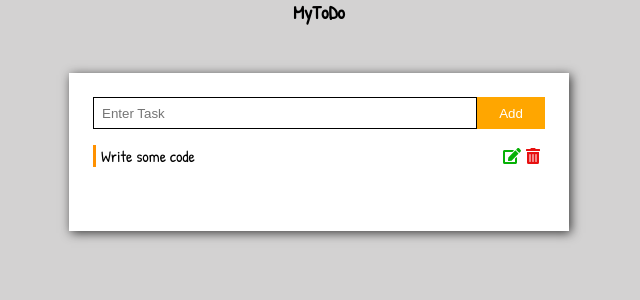
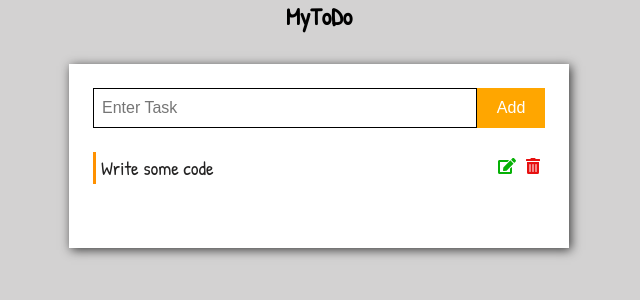
Before and after one commit to Chizycodes/React-Redux-ToDo-App, a React (Create React App) app: page /todolist in a window 1280 px wide. Shown: the top 300 px of the page, without its empty margins (321-961 px from the left). Built offline with nearby package versions, Linux system fonts and the light colour scheme.

Commit message:
fix errors

```diff
--- a/package.json
+++ b/package.json
@@ -3,6 +3,7 @@
   "version": "0.1.0",
   "private": true,
   "dependencies": {
+    "@fortawesome/fontawesome-svg-core": "^1.2.36",
     "@fortawesome/free-solid-svg-icons": "^5.15.4",
     "@fortawesome/react-fontawesome": "^0.1.16",
     "@testing-library/jest-dom": "^5.11.4",
--- a/src/components/Todo.js
+++ b/src/components/Todo.js
@@ -11,7 +11,7 @@ const Todo = ({task, isCompleted, id, toggleTodo}) => {
     >
       <CSSTransition key="normal" timeout={500} className="task-text">
         <li className="todo-list" onDoubleClick={toggleTodo}>
-          <span>{task}</span>
+          <span className="text">{task}</span>
           <div>
             <span className="edit">
 
--- a/src/components/TodoList.js
+++ b/src/components/TodoList.js
@@ -11,7 +11,7 @@ const TodoList = () => {
     console.log(todo);
     return (
       <div className="todoDiv">
-        <h3>MyToDo</h3>
+        <h2>MyToDo</h2>
         <div>
           <AddTask />
 
--- a/src/index.css
+++ b/src/index.css
@@ -85,27 +85,30 @@ body {
 }
 
 .todoDiv h3 {
-  margin-bottom: 1rem;
+  margin-bottom: 1.5rem;
   text-align: center;
 }
 
 .addTask {
   width: 100%;
-    margin-bottom: 1rem;
+  margin-bottom: 1.5rem;
 }
 
 .addTask input {
-  height: 2rem;
+  font-size: 1rem;
+  height: 2.5rem;
   width: 85%;
   padding-left: 0.5rem;
   outline: none;
   border: 1px solid black;
+  color: rgb(36, 35, 35);
 }
 
 .add-btn {
   background-color: rgb(255, 166, 0);
+  font-size: 1rem;
   border: none;
-  height: 2rem;
+  height: 2.5rem;
   width: 15%;
   color: #fff;
 }
@@ -128,7 +131,7 @@ ul {
 li {
   list-style-type: none;
   border-left: 3px solid rgb(255, 145, 0);
-    padding-left: 5px;
+  padding: 3px 0 3px 5px;
   display: flex;
   justify-content: space-between;
   margin-bottom: 1rem;
@@ -136,7 +139,7 @@ li {
 
 .edit {
   color: rgb(6, 177, 6);
-    margin-right: 5px;
+  margin-right: 10px;
 }
 
 .delete {
@@ -144,6 +147,12 @@ li {
   padding-right: 5px;
 }
 
-.edit, .delete :hover {
+.edit,
+.delete :hover {
   cursor: pointer;
 }
+
+.text {
+  font-size: 1.2rem;
+  color: rgb(36, 35, 35);
+}
```
Also changed, not shown: 2 other files (tests, documents, lock files or other folders). Lines whose indentation alone changed are shown as unchanged.
